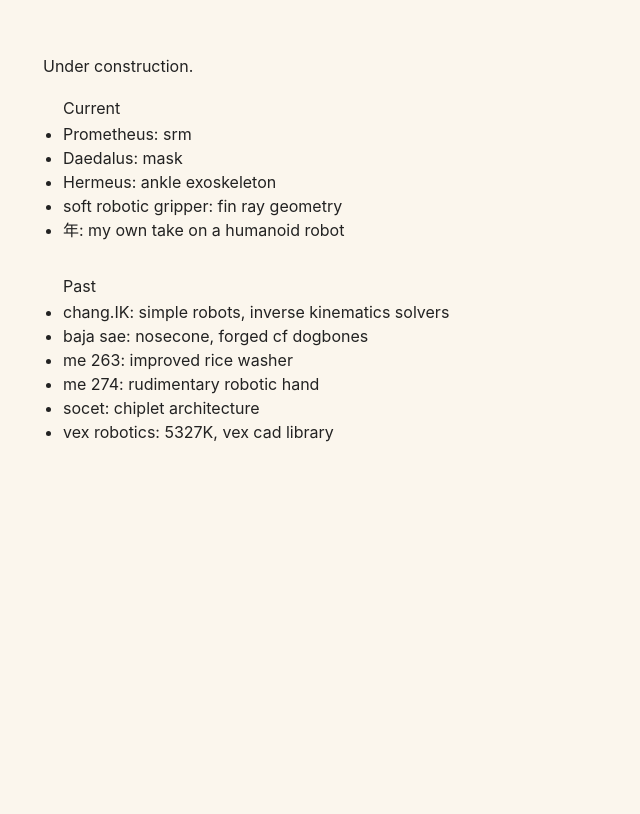
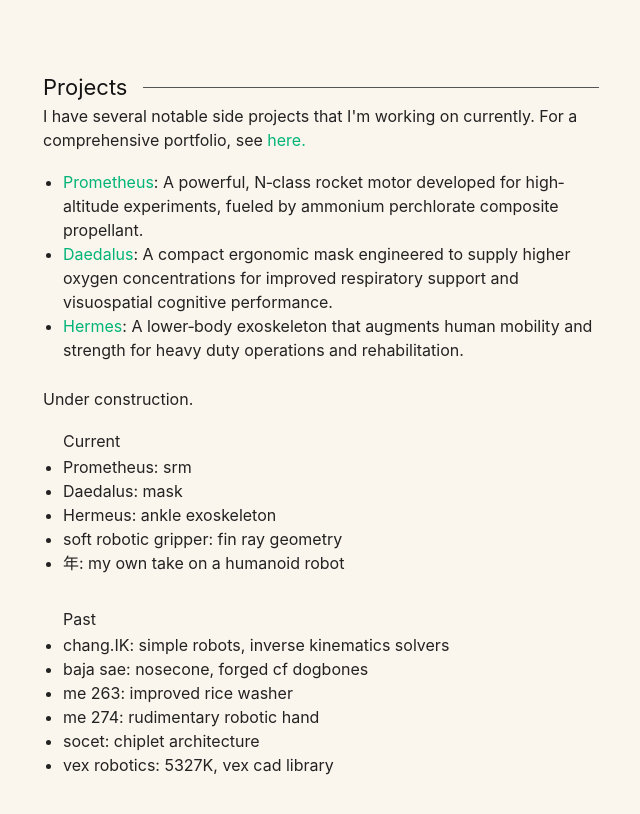
Before and after one commit to vindou/vindou, a Jekyll site: the page built from portfolio/index.html, in a window 1280 px wide. Shown: the top 814 px of the page, without its empty margins (319-959 px from the left). Built offline with Jekyll 4.4.1, drawn with Linux system fonts in a browser that asks for light colours.

Commit message:
Update index.html

```diff
--- a/portfolio/index.html
+++ b/portfolio/index.html
@@ -12,6 +12,30 @@ title: Portfolio
       </div>
     </div>
   </div>
+  <div class="section">
+    <div class="text-container">
+      <h2>Projects<hr></h2>
+    </div>
+    <div class="subsection">
+      <div class="text-container">
+        <p>I have several notable side projects that I'm working on currently. For
+          a comprehensive portfolio, see <a href="https://gilcha.com/portfolio">here.</a>
+        </p>
+        <ul>
+            <li><a href="https://gilcha.com/portfolio/prometheus">Prometheus</a>: A powerful,
+              N‐class rocket motor developed for high‐altitude experiments, fueled by
+              ammonium perchlorate composite propellant.</li>
+            <li><a href="https://gilcha.com/portfolio/daedalus">Daedalus</a>: A compact ergonomic
+              mask engineered to supply higher oxygen concentrations for improved respiratory
+              support and visuospatial cognitive performance.</li>
+            <li><a href="https://gilcha.com/portfolio/hermes">Hermes</a>: A lower‐body exoskeleton
+              that augments human mobility and strength for heavy duty operations and rehabilitation.
+            </li>
+        </ul>
+      </div>
+    </div>
+  </div>
+
   <div class="text-container">
     <p>Under construction.</p>
     <ul>
```
